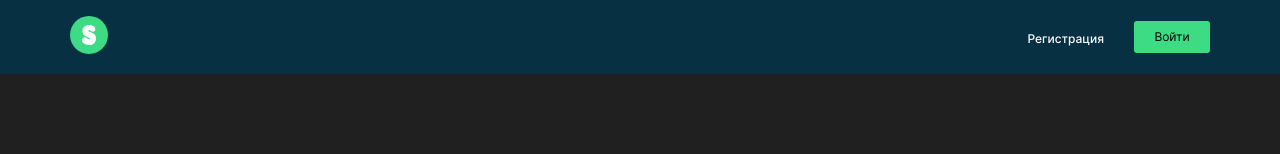
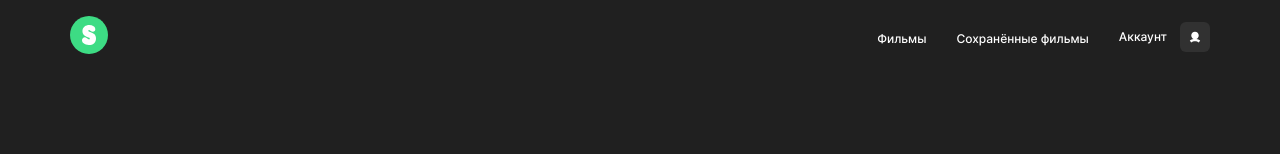
Before and after one commit to romanlesnoy/movies-explorer-frontend, a React (Create React App) app: page /movies in a window 1280 px wide. Shown: the top 154 px of the page. Built offline with nearby package versions, Linux system fonts and the light colour scheme.

Commit message:
Add elements and styles for the Header component in the loggedIn state

```diff
--- a/src/components/App/App.js
+++ b/src/components/App/App.js
@@ -13,7 +13,7 @@ function App() {
         <>
             <Switch>
                 <Route exact path="/">
-                    <Main />
+                    <Main loggedIn={false}/>
                 </Route>
 
                 <Route path="/sign-up">
@@ -25,15 +25,15 @@ function App() {
                 </Route>
 
                 <Route path="/profile">
-                    <Profile />
+                    <Profile loggedIn={true}/>
                 </Route>
 
                 <Route path="/movies">
-                    <Movies />
+                    <Movies loggedIn={true}/>
                 </Route>
 
-                <Route path="/savedmovies">
-                    <SavedMovies />
+                <Route path="/saved-movies">
+                    <SavedMovies loggedIn={true}/>
                 </Route>
 
                 <Route path="*">
--- a/src/components/Header/Header.css
+++ b/src/components/Header/Header.css
@@ -8,6 +8,10 @@
     align-items: center;
 
     background-color: #073042; /* перенести в переменную цвет в зависиости от роута*/
+}
+
+.header_logged-in {
+    background-color: transparent;
 }
 
 .header__logo {
@@ -29,6 +33,23 @@
 
 .header__link-item:last-of-type {
     margin-right: 0;
+}
+
+.header__profile-link {
+    display: flex;
+    column-gap: 13px;
+    align-items: center;
+}
+
+.header__profile-button {
+    width: 30px;
+    height: 30px;
+
+    border: none;
+    border-radius: 6px;
+    background: #313131 url('../../images/icons/profile-icon.svg') no-repeat center center;
+
+    cursor: pointer;
 }
 
 .header__button {
--- a/src/components/Header/Header.js
+++ b/src/components/Header/Header.js
@@ -3,12 +3,35 @@ import { Link } from "react-router-dom";
 import logo from "../../images/icons/logo.svg";
 import "./Header.css";
 
-function Header() {
+function Header({loggedIn}) {
+    const headerBackgroundColoreStyle = loggedIn
+        ? "header header_logged-in"
+        : "header";
     return (
-        <header className="header">
+        <header className={headerBackgroundColoreStyle}>
             <Link to="/" className="header__link">
                 <img className="header__logo" src={logo} alt="Логотип проект" />
             </Link>
+            {loggedIn ? (
+                <ul className="header_links">
+                    <li className="header__link-item">
+                        <Link to="/movies" className="header__link">
+                            Фильмы
+                        </Link>
+                    </li>
+                    <li className="header__link-item">
+                        <Link to="/saved-movies" className="header__link">
+                            Сохранённые фильмы
+                        </Link>
+                    </li>
+                    <li className="header__link-item header__link-item">
+                        <Link to="/profile" className="header__link header__profile-link">
+                            Аккаунт
+                            <button className="header__profile-button"/>
+                        </Link>
+                    </li>
+                </ul>
+            ) : (
                 <ul className="header_links">
                     <li className="header__link-item">
                         <Link to="sign-up" className="header__link">
@@ -21,6 +44,7 @@ function Header() {
                         </Link>
                     </li>
                 </ul>
+            )}
         </header>
     );
 }
--- a/src/components/Main/Main.js
+++ b/src/components/Main/Main.js
@@ -7,10 +7,10 @@ import Techs from "../Techs/Techs";
 import AboutMe from "../AboutMe/AboutMe";
 import Portfolio from "../Portfolio/Portfolio";
 
-function Main() {
+function Main({loggedIn}) {
     return (
         <>
-            <Header />
+            <Header loggedIn={loggedIn}/>
             <main>
                 <Promo />
                 <AboutProject />
--- a/src/components/Movies/Movies.js
+++ b/src/components/Movies/Movies.js
@@ -4,10 +4,10 @@ import Footer from "../Footer/Footer";
 import SearchForm from "../SearchForm/SearchForm";
 import MoviesCardList from "../MoviesCardList/MoviesCardList";
 
-function Movies() {
+function Movies({loggedIn}) {
     return (
         <>
-            <Header />
+            <Header loggedIn={loggedIn}/>
             <main>
                 <SearchForm />
                 <MoviesCardList />
--- a/src/components/Profile/Profile.js
+++ b/src/components/Profile/Profile.js
@@ -3,10 +3,10 @@ import Header from "../Header/Header";
 import "./Profile.css";
 import { Link } from "react-router-dom";
 
-function Profile() {
+function Profile({loggedIn}) {
     return (
         <>
-            <Header />
+            <Header loggedIn={loggedIn}/>
             <section className="profile">
                 <h2 className="profile__welcome">Привет, Виталий!</h2>
                 <form className="profile__edit-form">
--- a/src/components/SavedMovies/SavedMovies.js
+++ b/src/components/SavedMovies/SavedMovies.js
@@ -4,10 +4,10 @@ import Footer from "../Footer/Footer";
 import SearchForm from "../SearchForm/SearchForm";
 import MoviesCardList from "../MoviesCardList/MoviesCardList";
 
-function SavedMovies() {
+function SavedMovies({loggedIn}) {
     return (
         <>
-            <Header />
+            <Header loggedIn={loggedIn}/>
             <main>
                 <SearchForm />
                 <MoviesCardList />
```
Also changed, not shown: src/images/icons/profile-icon.svg (added). Lines whose indentation alone changed are shown as unchanged.
